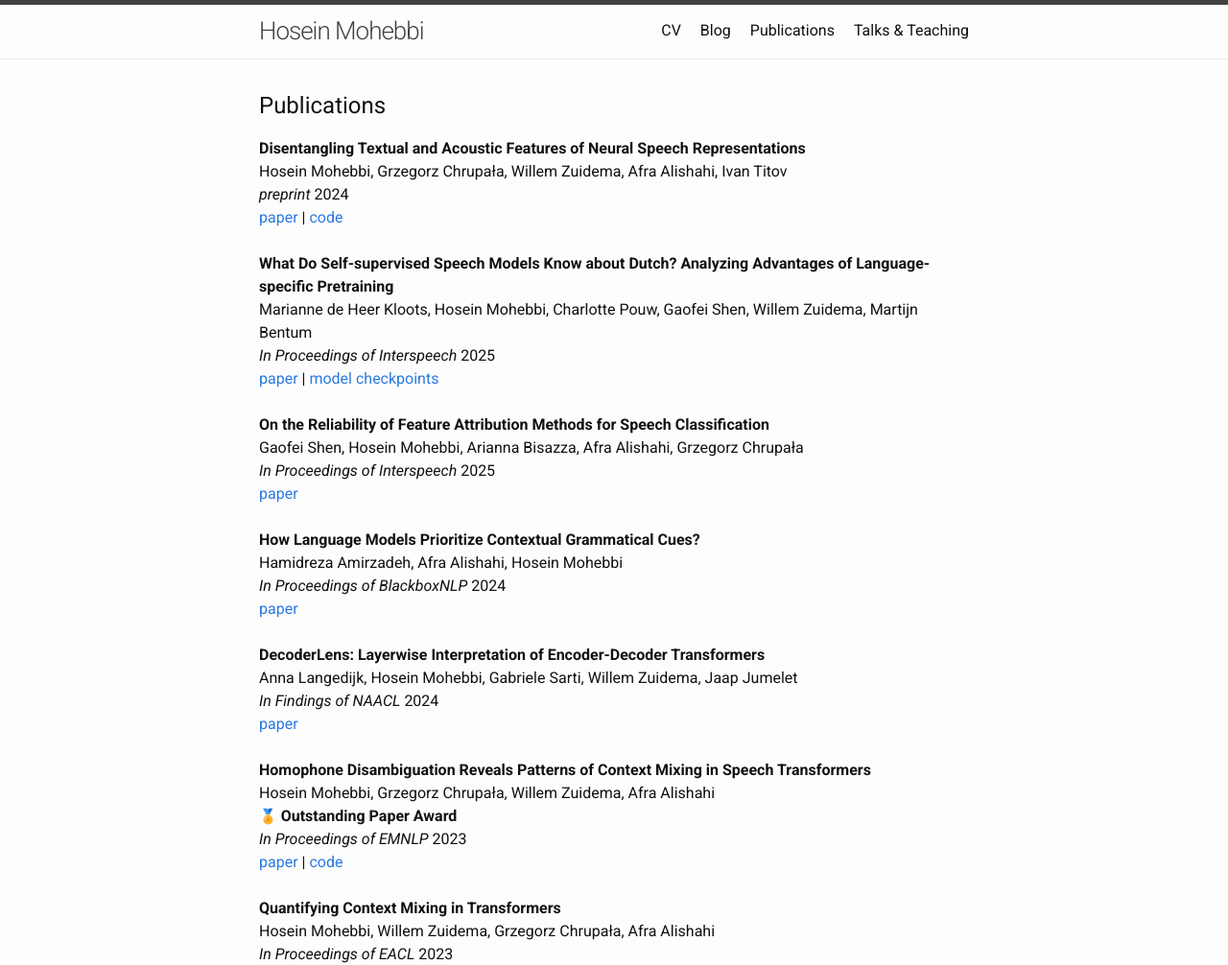
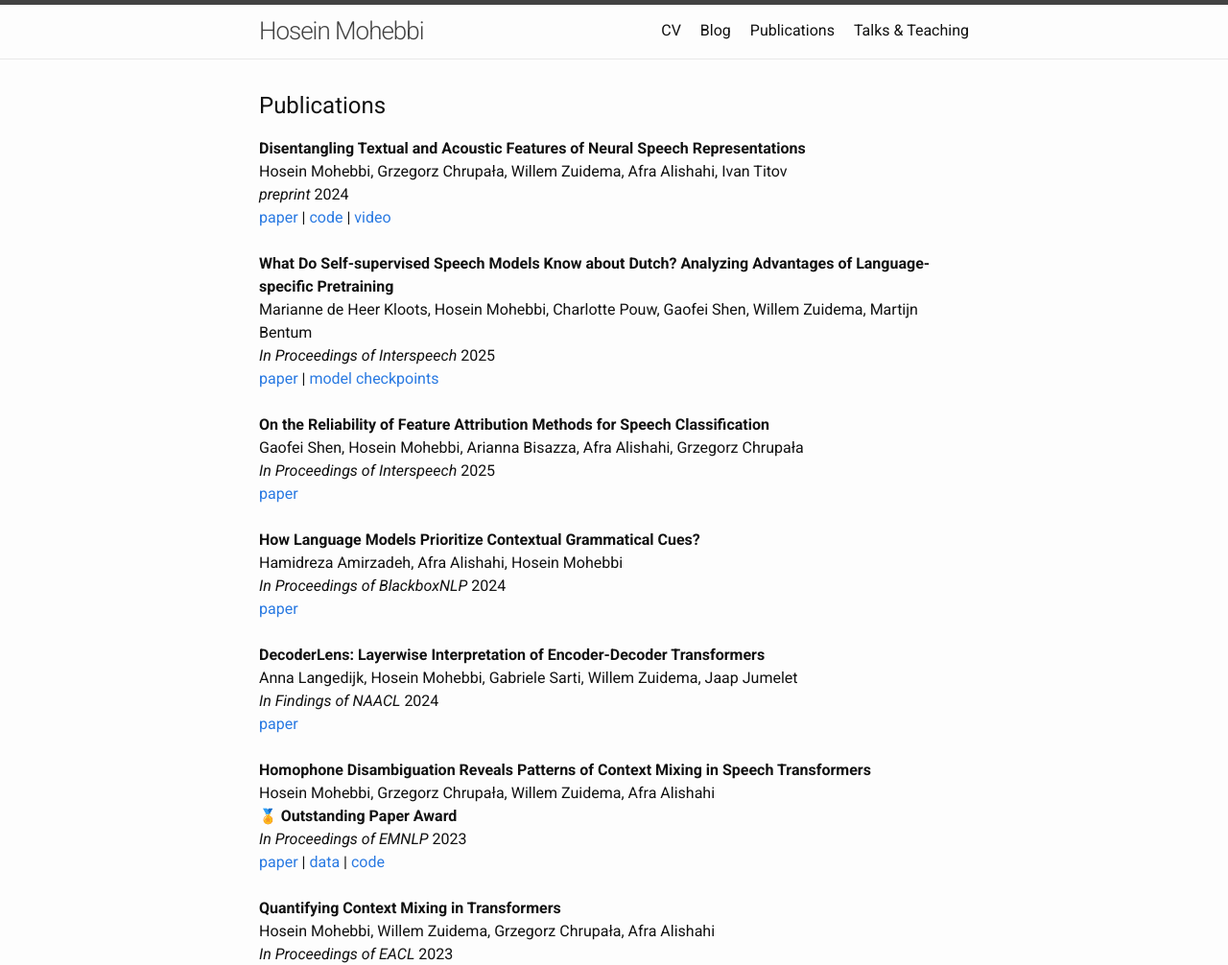
Before and after one commit to hmohebbi/hmohebbi.github.io, a Jekyll site: the page built from publications.md, in a window 1280 px wide. Shown: the top 1006 px of the page at 96% size. Built offline with Jekyll 4.4.1, drawn with Linux system fonts in a browser that asks for light colours; a style sheet for code colours, icons or effects is not loaded.

Commit message:
Update publications.md

```diff
--- a/publications.md
+++ b/publications.md
@@ -10,7 +10,7 @@ permalink: /publications/
 <b>Disentangling Textual and Acoustic Features of Neural Speech Representations</b>
 <br>Hosein Mohebbi, Grzegorz Chrupała, Willem Zuidema, Afra Alishahi, Ivan Titov<br>
 <i>preprint</i> 2024<br>
-<a href="https://arxiv.org/abs/2410.03037" target="_blank">paper</a> | <a href="https://github.com/hmohebbi/disentangling_representations" target="_blank">code</a>
+<a href="https://arxiv.org/abs/2410.03037" target="_blank">paper</a> | <a href="https://github.com/hmohebbi/disentangling_representations" target="_blank">code</a> | <a href="https://youtu.be/QkDFCOf2tXM" target="_blank">video</a>
 <br><br>
 </ui>
 
@@ -51,7 +51,7 @@ permalink: /publications/
 <br>Hosein Mohebbi, Grzegorz Chrupała, Willem Zuidema, Afra Alishahi<br>
 <span class="emoji">🏅</span> <b>Outstanding Paper Award</b><br>
 <i>In Proceedings of EMNLP</i> 2023<br>
-<a href="https://aclanthology.org/2023.emnlp-main.513/" target="_blank">paper</a> | <a href="https://github.com/hmohebbi/ContextMixingASR" target="_blank">code</a>
+<a href="https://aclanthology.org/2023.emnlp-main.513/" target="_blank">paper</a> | <a href="https://huggingface.co/datasets/hosein-m/french_homophone_asr" target="_blank">data</a> | <a href="https://github.com/hmohebbi/ContextMixingASR" target="_blank">code</a>
 <br><br>
 </ui>
 
```
